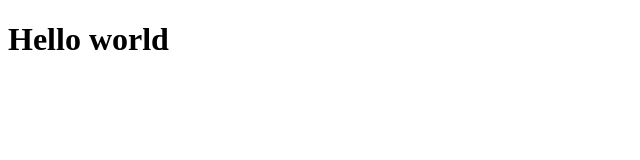
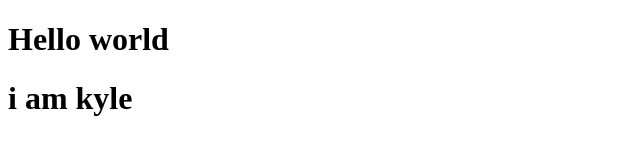
Before and after one commit to Kayl-19/it24a, a plain HTML site: page index.html in a window 1280 px wide. Shown: the whole page, without its empty margins (0-640 px from the left). Drawn offline with Linux system fonts and the light colour scheme.

Commit message:
Added name

```diff
--- a/index.html
+++ b/index.html
@@ -7,6 +7,6 @@
 </head>
 <body>
     <h1>Hello world</h1>
-
+    <h1>i am kyle</h1>
 </body>
 </html>
```
